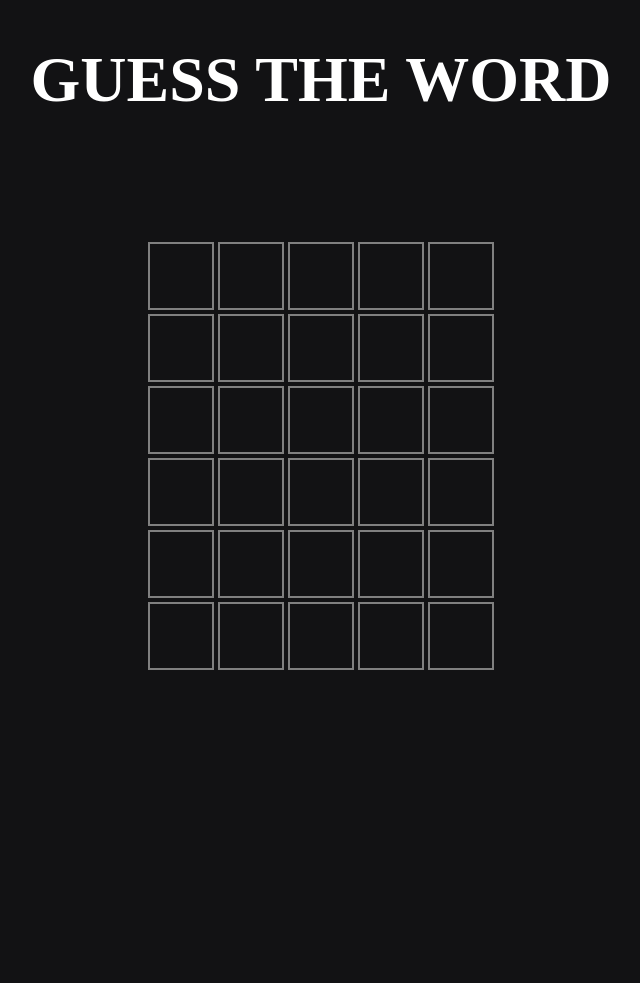
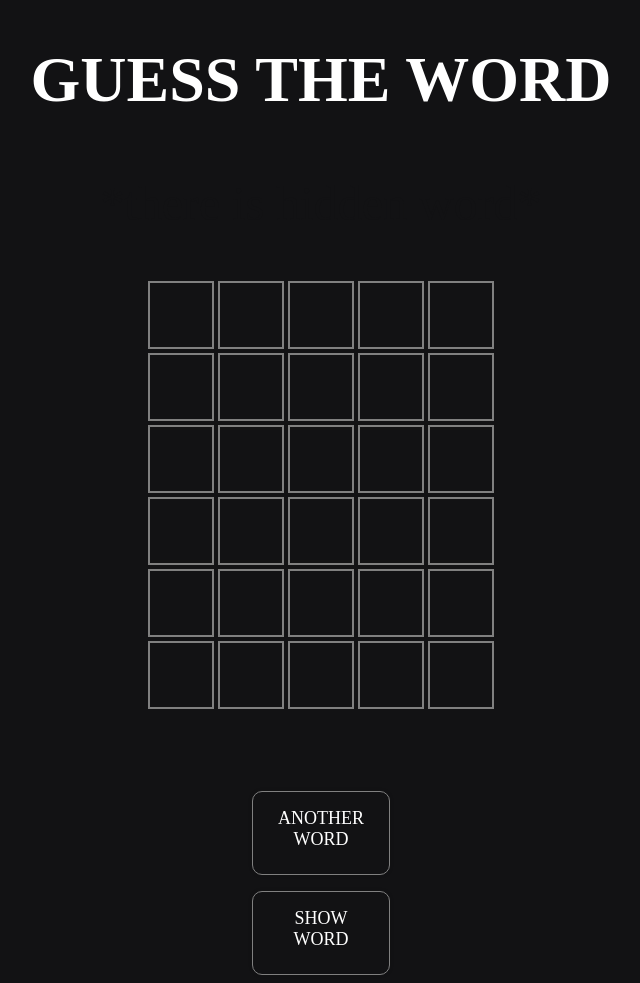
Before and after one commit to pparkitny/Guess_The_Word, a Django app: page / in a window 1280 px wide. Shown: the whole page, without its empty margins (319-959 px from the left). Before the commit the page ends 670 px from the top, so only its background shows below. Run offline with Django 4.2, Linux system fonts and the light colour scheme.

Commit message:
Add buttons to get another word and show current word

```diff
--- a/guess/templates/main.html
+++ b/guess/templates/main.html
@@ -2,6 +2,9 @@
 {% block content %}
 <div class="main">
     <h1>GUESS THE WORD</h1>
+</div>
+<div class="show_word">
+     *there is hidden word*
 </div>
 <div class="window">
     <div class="game">
@@ -77,7 +80,16 @@
             <div class="box">
             </div>
         </div>
-
+    </div>
+</div>
+<div class="buttons">
+    <div class="another">
+        ANOTHER <br>
+        WORD
+    </div>
+    <div class="show">
+        SHOW <br>
+        WORD
     </div>
 </div>
 <div id="word" value="{{word}}"></div>
--- a/guess/views.py
+++ b/guess/views.py
@@ -25,5 +25,4 @@ class MainView(View):
         return render(request, 'main.html', context)
 
     def post(self, request):
-
         return
--- a/static/css/style.css
+++ b/static/css/style.css
@@ -3,10 +3,25 @@ body {
     color: white;
 }
 
+* {
+    -webkit-user-select: none;
+    -khtml-user-select: none;
+    -moz-user-select: -moz-none;
+    -o-user-select: none;
+    user-select: none;
+}
+
 .main {
     text-align: center;
-    padding-bottom: 5rem;
     font-size: 32px;
+}
+
+.show_word {
+    padding: 1rem;
+    margin-bottom: 2rem;
+    font-size: 3rem;
+    text-align: center;
+    color: #121214;
 }
 
 .window {
@@ -14,6 +29,42 @@ body {
     align-items: center;
     display: flex;
     flex-grow: 1;
+}
+
+.buttons {
+    justify-content: center;
+    align-items: center;
+    display: flex;
+    flex-direction: column;
+    margin: 5rem 0 0 0;
+}
+
+.another {
+    text-align: center;
+    /* background-color: red; */
+    margin-bottom: 1rem;
+}
+
+.show {
+    /* background-color: blue; */
+    text-align: center;
+}
+
+.another, .show {
+    font-size: 18px;
+    padding: 1rem 0.5rem 1.5rem 0.5rem;
+    width: 120px;
+    border:1px solid grey;
+    box-shadow: 0 0 5px -1px rgba(0,0,0,0.2);
+    cursor:pointer;
+    border-radius: 10px;
+    vertical-align:middle;
+}
+
+.another:active, .show:active {
+    background-color: rgba(255, 0, 221, 0.832);
+    box-shadow: 0 0 5px -1px rgba(255, 0, 221, 0.832);
+    border:1px solid black;
 }
 
 .game {
```
